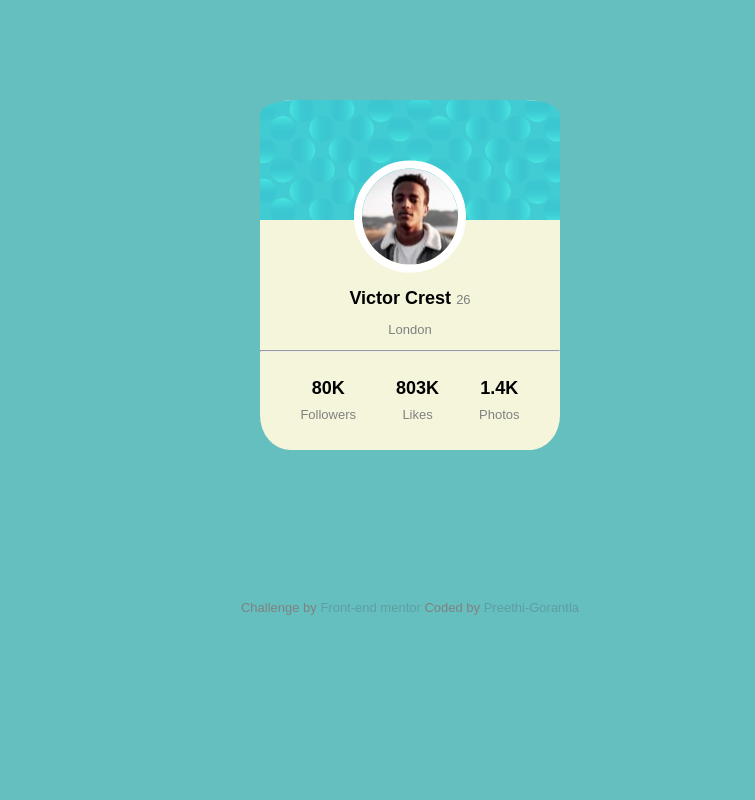
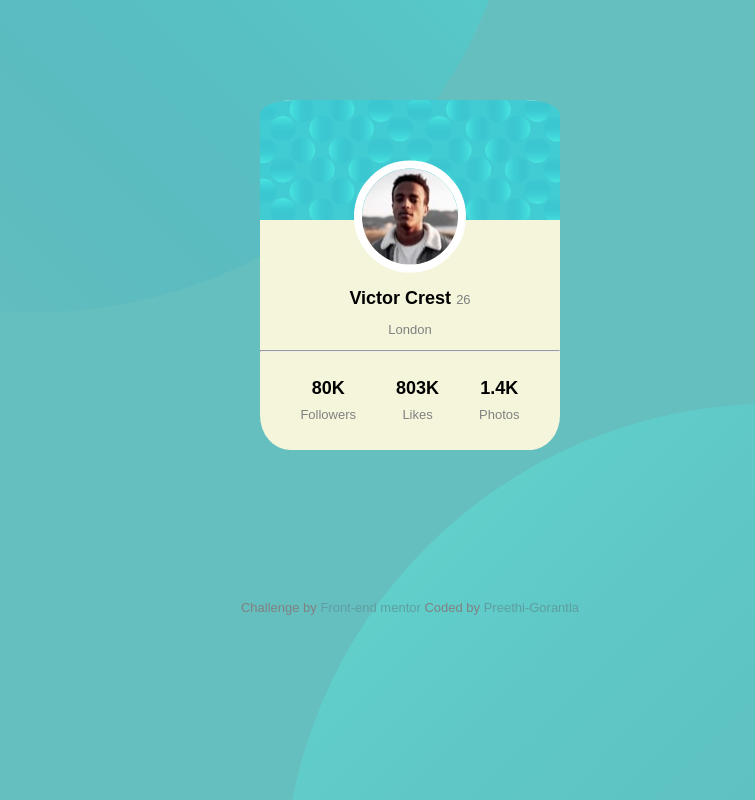
Before and after one commit to Preethi-Gorantla/Profile-Card, a plain HTML site: page index.html in a window 1280 px wide. Shown: the whole page, without its empty margins (230-985 px from the left). Drawn offline with Linux system fonts and the light colour scheme.

Commit message:
Update style.css

```diff
--- a/style.css
+++ b/style.css
@@ -1,7 +1,7 @@
 body{
     background-color: #66bfbf;
     text-align: center;
-    background-image:url(/webdevlopment/Practice/profile-card-component-main/images/bg-pattern-top.svg) , url(/webdevlopment/Practice/profile-card-component-main/images/bg-pattern-bottom.svg);
+    background-image:url(bg-pattern-top.svg) , url(bg-pattern-bottom.svg);
      background-repeat: no-repeat, no-repeat;
      background-position: -75% 190%, 170% -115%;
      font-family: sans-serif;
```
